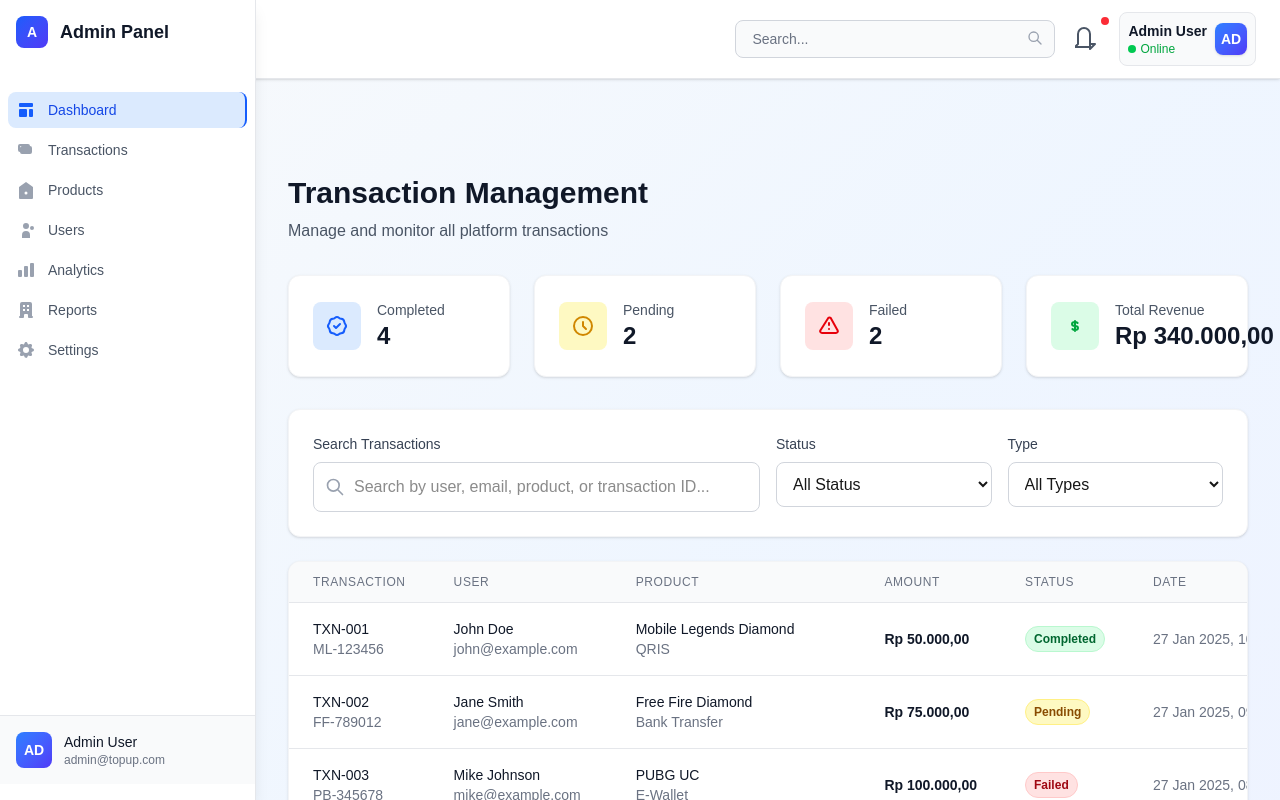
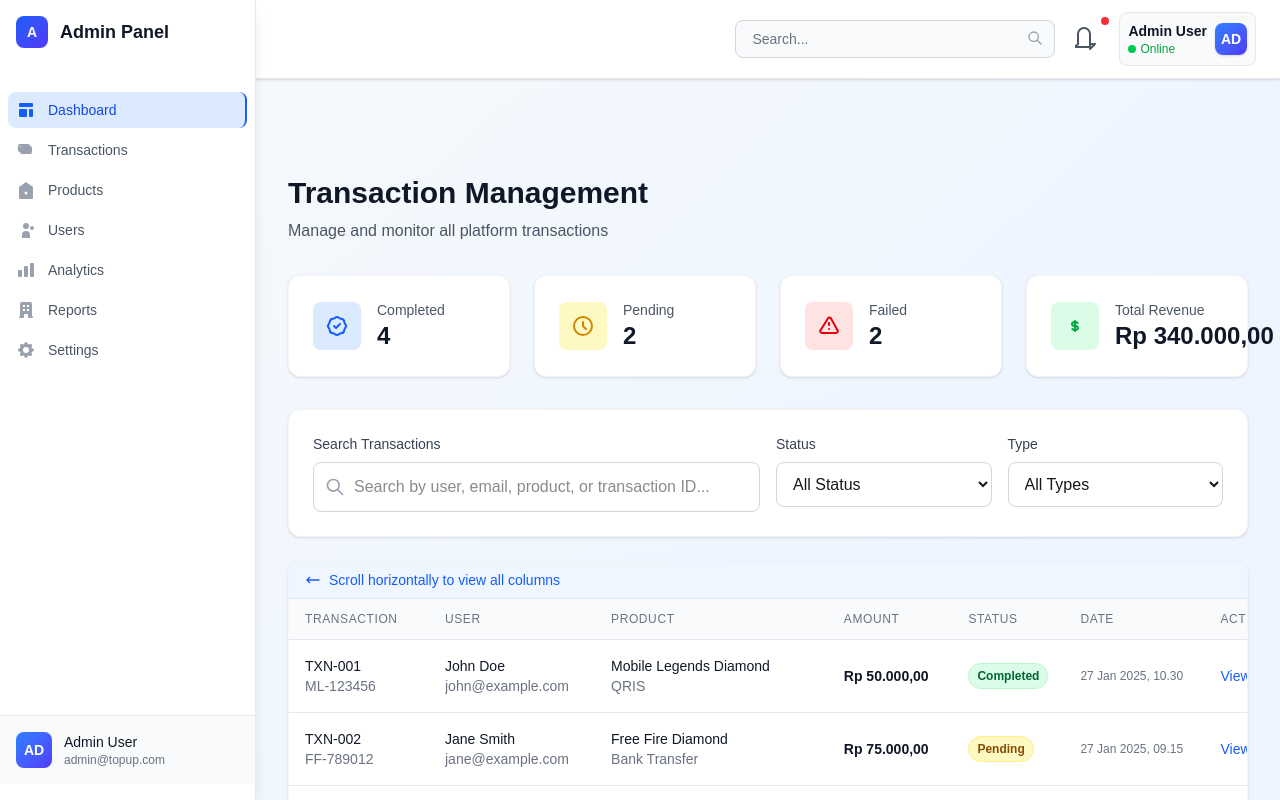
Before and after one commit to akbarryyan/topup-nextjs, a Next.js app: page /super/transactions in a window 1280 px wide. Shown: the top 800 px of the page. Built offline with nearby package versions, Linux system fonts and the light colour scheme.

Commit message:
feat: Enhance TransactionsPage with custom scrollbar, improved layout, and added filters for better transaction management

```diff
--- a/src/app/super/transactions/page.js
+++ b/src/app/super/transactions/page.js
@@ -164,6 +164,28 @@ export default function TransactionsPage() {
   };
 
   return (
+    <>
+      <style jsx global>{`
+        .custom-scrollbar {
+          scrollbar-width: thin;
+          scrollbar-color: rgb(156 163 175) rgb(243 244 246);
+        }
+        .custom-scrollbar::-webkit-scrollbar {
+          height: 8px;
+        }
+        .custom-scrollbar::-webkit-scrollbar-track {
+          background: rgb(243 244 246);
+          border-radius: 4px;
+        }
+        .custom-scrollbar::-webkit-scrollbar-thumb {
+          background: rgb(156 163 175);
+          border-radius: 4px;
+        }
+        .custom-scrollbar::-webkit-scrollbar-thumb:hover {
+          background: rgb(107 114 128);
+        }
+      `}</style>
+
       <div className="min-h-screen bg-gradient-to-br from-slate-50 via-blue-50 to-indigo-50">
         <AdminSidebarLight
           isOpen={sidebarOpen}
@@ -204,7 +226,9 @@ export default function TransactionsPage() {
                     </svg>
                   </div>
                   <div className="ml-4">
-                  <p className="text-sm font-medium text-gray-600">Completed</p>
+                    <p className="text-sm font-medium text-gray-600">
+                      Completed
+                    </p>
                     <p className="text-2xl font-bold text-gray-900">
                       {
                         transactions.filter((t) => t.status === "completed")
@@ -235,7 +259,10 @@ export default function TransactionsPage() {
                   <div className="ml-4">
                     <p className="text-sm font-medium text-gray-600">Pending</p>
                     <p className="text-2xl font-bold text-gray-900">
-                    {transactions.filter((t) => t.status === "pending").length}
+                      {
+                        transactions.filter((t) => t.status === "pending")
+                          .length
+                      }
                     </p>
                   </div>
                 </div>
@@ -371,71 +398,101 @@ export default function TransactionsPage() {
 
             {/* Transactions Table */}
             <div className="bg-white rounded-xl shadow-sm border border-gray-100 overflow-hidden">
+              {/* Scroll Indicator */}
+              <div className="hidden md:block bg-blue-50 border-b border-blue-100 px-4 py-2">
+                <div className="flex items-center text-sm text-blue-600">
+                  <svg
+                    className="w-4 h-4 mr-2"
+                    fill="none"
+                    stroke="currentColor"
+                    viewBox="0 0 24 24"
+                  >
+                    <path
+                      strokeLinecap="round"
+                      strokeLinejoin="round"
+                      strokeWidth={2}
+                      d="M7 16l-4-4m0 0l4-4m-4 4h18"
+                    />
+                  </svg>
+                  <span>Scroll horizontally to view all columns</span>
+                </div>
+              </div>
+
               {/* Desktop Table */}
-            <div className="hidden md:block overflow-x-auto">
-              <table className="min-w-full divide-y divide-gray-200">
-                <thead className="bg-gray-50">
+              <div className="hidden md:block">
+                <div className="overflow-x-auto max-w-full custom-scrollbar">
+                  <div className="inline-block min-w-full align-middle">
+                    <table
+                      className="min-w-full divide-y divide-gray-200"
+                      style={{ minWidth: "1000px" }}
+                    >
+                      <thead className="bg-gray-50 sticky top-0 z-10">
                         <tr>
-                    <th className="px-6 py-3 text-left text-xs font-medium text-gray-500 uppercase tracking-wider">
+                          <th className="px-4 py-3 text-left text-xs font-medium text-gray-500 uppercase tracking-wider whitespace-nowrap min-w-[140px]">
                             Transaction
                           </th>
-                    <th className="px-6 py-3 text-left text-xs font-medium text-gray-500 uppercase tracking-wider">
+                          <th className="px-4 py-3 text-left text-xs font-medium text-gray-500 uppercase tracking-wider whitespace-nowrap min-w-[160px]">
                             User
                           </th>
-                    <th className="px-6 py-3 text-left text-xs font-medium text-gray-500 uppercase tracking-wider">
+                          <th className="px-4 py-3 text-left text-xs font-medium text-gray-500 uppercase tracking-wider whitespace-nowrap min-w-[200px]">
                             Product
                           </th>
-                    <th className="px-6 py-3 text-left text-xs font-medium text-gray-500 uppercase tracking-wider">
+                          <th className="px-4 py-3 text-left text-xs font-medium text-gray-500 uppercase tracking-wider whitespace-nowrap min-w-[120px]">
                             Amount
                           </th>
-                    <th className="px-6 py-3 text-left text-xs font-medium text-gray-500 uppercase tracking-wider">
+                          <th className="px-4 py-3 text-left text-xs font-medium text-gray-500 uppercase tracking-wider whitespace-nowrap min-w-[100px]">
                             Status
                           </th>
-                    <th className="px-6 py-3 text-left text-xs font-medium text-gray-500 uppercase tracking-wider">
+                          <th className="px-4 py-3 text-left text-xs font-medium text-gray-500 uppercase tracking-wider whitespace-nowrap min-w-[140px]">
                             Date
                           </th>
-                    <th className="px-6 py-3 text-left text-xs font-medium text-gray-500 uppercase tracking-wider">
+                          <th className="px-4 py-3 text-left text-xs font-medium text-gray-500 uppercase tracking-wider whitespace-nowrap min-w-[120px]">
                             Actions
                           </th>
                         </tr>
                       </thead>
                       <tbody className="bg-white divide-y divide-gray-200">
                         {currentTransactions.map((transaction) => (
-                    <tr key={transaction.id} className="hover:bg-gray-50">
-                      <td className="px-6 py-4 whitespace-nowrap">
-                        <div>
-                          <div className="text-sm font-medium text-gray-900">
+                          <tr
+                            key={transaction.id}
+                            className="hover:bg-gray-50 transition-colors"
+                          >
+                            <td className="px-4 py-4 whitespace-nowrap">
+                              <div className="min-w-0">
+                                <div className="text-sm font-medium text-gray-900 truncate">
                                   {transaction.id}
                                 </div>
-                          <div className="text-sm text-gray-500">
+                                <div className="text-sm text-gray-500 truncate">
                                   {transaction.orderId}
                                 </div>
                               </div>
                             </td>
-                      <td className="px-6 py-4 whitespace-nowrap">
-                        <div>
-                          <div className="text-sm font-medium text-gray-900">
+                            <td className="px-4 py-4 whitespace-nowrap">
+                              <div className="min-w-0">
+                                <div className="text-sm font-medium text-gray-900 truncate">
                                   {transaction.user}
                                 </div>
-                          <div className="text-sm text-gray-500">
+                                <div className="text-sm text-gray-500 truncate">
                                   {transaction.email}
                                 </div>
                               </div>
                             </td>
-                      <td className="px-6 py-4 whitespace-nowrap">
-                        <div className="text-sm text-gray-900">
+                            <td className="px-4 py-4 whitespace-nowrap">
+                              <div className="min-w-0">
+                                <div className="text-sm text-gray-900 truncate">
                                   {transaction.product}
                                 </div>
-                        <div className="text-sm text-gray-500">
+                                <div className="text-sm text-gray-500 truncate">
                                   {transaction.paymentMethod}
                                 </div>
+                              </div>
                             </td>
-                      <td className="px-6 py-4 whitespace-nowrap">
+                            <td className="px-4 py-4 whitespace-nowrap">
                               <div className="text-sm font-semibold text-gray-900">
                                 {formatCurrency(transaction.amount)}
                               </div>
                             </td>
-                      <td className="px-6 py-4 whitespace-nowrap">
+                            <td className="px-4 py-4 whitespace-nowrap">
                               <span
                                 className={`inline-flex px-2 py-1 text-xs font-semibold rounded-full border ${getStatusBadge(
                                   transaction.status
@@ -445,41 +502,47 @@ export default function TransactionsPage() {
                                   transaction.status.slice(1)}
                               </span>
                             </td>
-                      <td className="px-6 py-4 whitespace-nowrap text-sm text-gray-500">
+                            <td className="px-4 py-4 whitespace-nowrap text-sm text-gray-500">
+                              <div className="text-xs">
                                 {formatDate(transaction.date)}
+                              </div>
                             </td>
-                      <td className="px-6 py-4 whitespace-nowrap text-right text-sm font-medium">
-                        <button className="text-blue-600 hover:text-blue-900 transition-colors mr-3">
+                            <td className="px-4 py-4 whitespace-nowrap">
+                              <div className="flex space-x-2">
+                                <button className="text-blue-600 hover:text-blue-900 transition-colors text-sm font-medium">
                                   View
                                 </button>
-                        <button className="text-gray-600 hover:text-gray-900 transition-colors">
+                                <button className="text-gray-600 hover:text-gray-900 transition-colors text-sm font-medium">
                                   Edit
                                 </button>
+                              </div>
                             </td>
                           </tr>
                         ))}
                       </tbody>
                     </table>
                   </div>
+                </div>
+              </div>
 
               {/* Mobile Cards */}
-            <div className="md:hidden">
+              <div className="md:hidden max-h-96 overflow-y-auto">
                 {currentTransactions.map((transaction) => (
                   <div
                     key={transaction.id}
-                  className="p-4 border-b border-gray-200 last:border-b-0"
+                    className="p-4 border-b border-gray-200 last:border-b-0 hover:bg-gray-50 transition-colors"
                   >
                     <div className="flex justify-between items-start mb-3">
-                    <div>
-                      <h3 className="font-medium text-gray-900">
+                      <div className="min-w-0 flex-1 mr-3">
+                        <h3 className="font-medium text-gray-900 truncate">
                           {transaction.id}
                         </h3>
-                      <p className="text-sm text-gray-500">
+                        <p className="text-sm text-gray-500 truncate">
                           {transaction.orderId}
                         </p>
                       </div>
                       <span
-                      className={`inline-flex px-2 py-1 text-xs font-semibold rounded-full border ${getStatusBadge(
+                        className={`inline-flex px-2 py-1 text-xs font-semibold rounded-full border shrink-0 ${getStatusBadge(
                           transaction.status
                         )}`}
                       >
@@ -489,27 +552,35 @@ export default function TransactionsPage() {
                     </div>
 
                     <div className="space-y-2">
-                    <div className="flex justify-between">
-                      <span className="text-sm text-gray-500">User:</span>
-                      <span className="text-sm font-medium text-gray-900">
+                      <div className="flex justify-between items-center">
+                        <span className="text-sm text-gray-500 shrink-0">
+                          User:
+                        </span>
+                        <span className="text-sm font-medium text-gray-900 truncate ml-2 text-right">
                           {transaction.user}
                         </span>
                       </div>
-                    <div className="flex justify-between">
-                      <span className="text-sm text-gray-500">Product:</span>
-                      <span className="text-sm font-medium text-gray-900">
+                      <div className="flex justify-between items-center">
+                        <span className="text-sm text-gray-500 shrink-0">
+                          Product:
+                        </span>
+                        <span className="text-sm font-medium text-gray-900 truncate ml-2 text-right">
                           {transaction.product}
                         </span>
                       </div>
-                    <div className="flex justify-between">
-                      <span className="text-sm text-gray-500">Amount:</span>
-                      <span className="text-sm font-bold text-gray-900">
+                      <div className="flex justify-between items-center">
+                        <span className="text-sm text-gray-500 shrink-0">
+                          Amount:
+                        </span>
+                        <span className="text-sm font-bold text-gray-900 shrink-0">
                           {formatCurrency(transaction.amount)}
                         </span>
                       </div>
-                    <div className="flex justify-between">
-                      <span className="text-sm text-gray-500">Date:</span>
-                      <span className="text-sm text-gray-900">
+                      <div className="flex justify-between items-center">
+                        <span className="text-sm text-gray-500 shrink-0">
+                          Date:
+                        </span>
+                        <span className="text-sm text-gray-900 shrink-0 text-right">
                           {formatDate(transaction.date)}
                         </span>
                       </div>
@@ -637,5 +708,6 @@ export default function TransactionsPage() {
           </div>
         </div>
       </div>
+    </>
   );
 }
```
Lines whose indentation alone changed are shown as unchanged.
